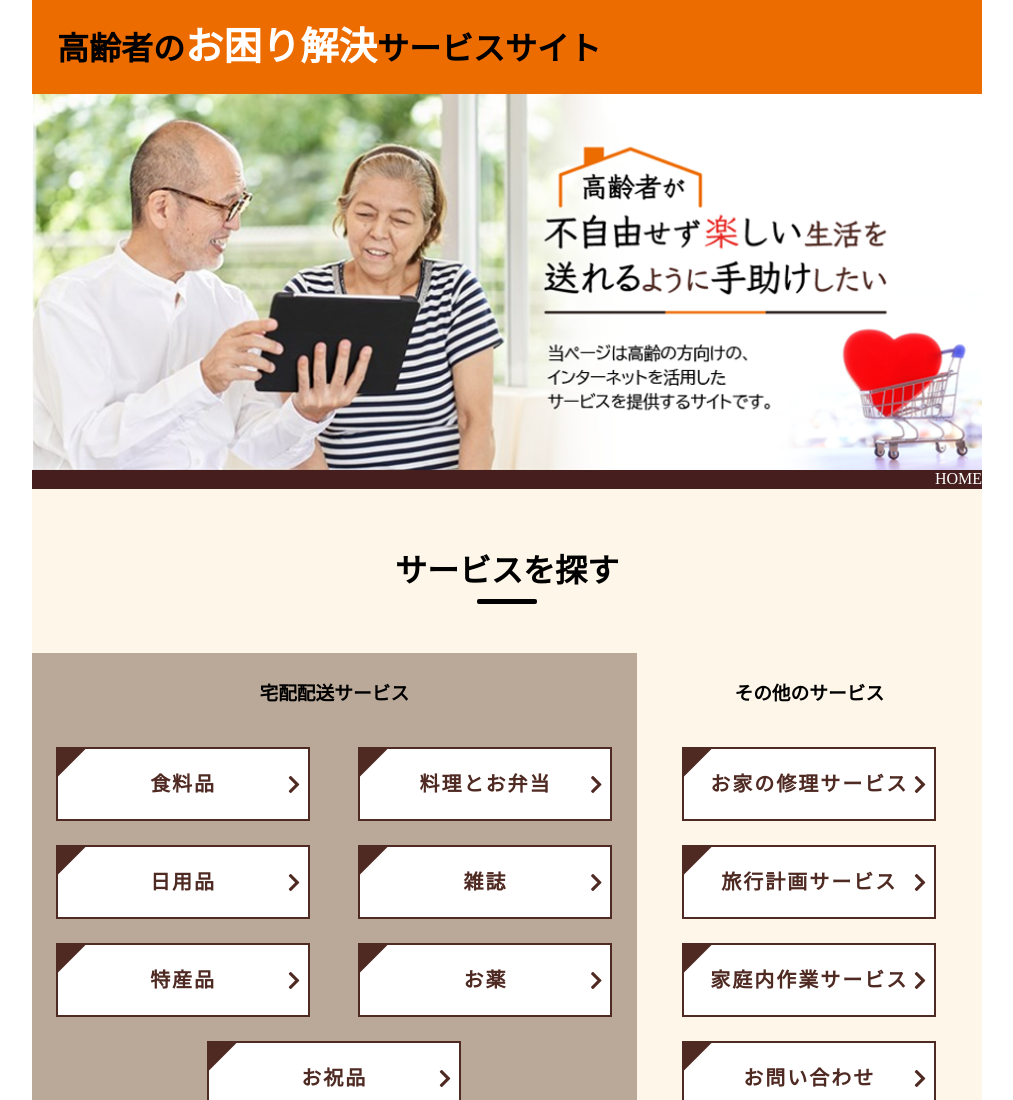
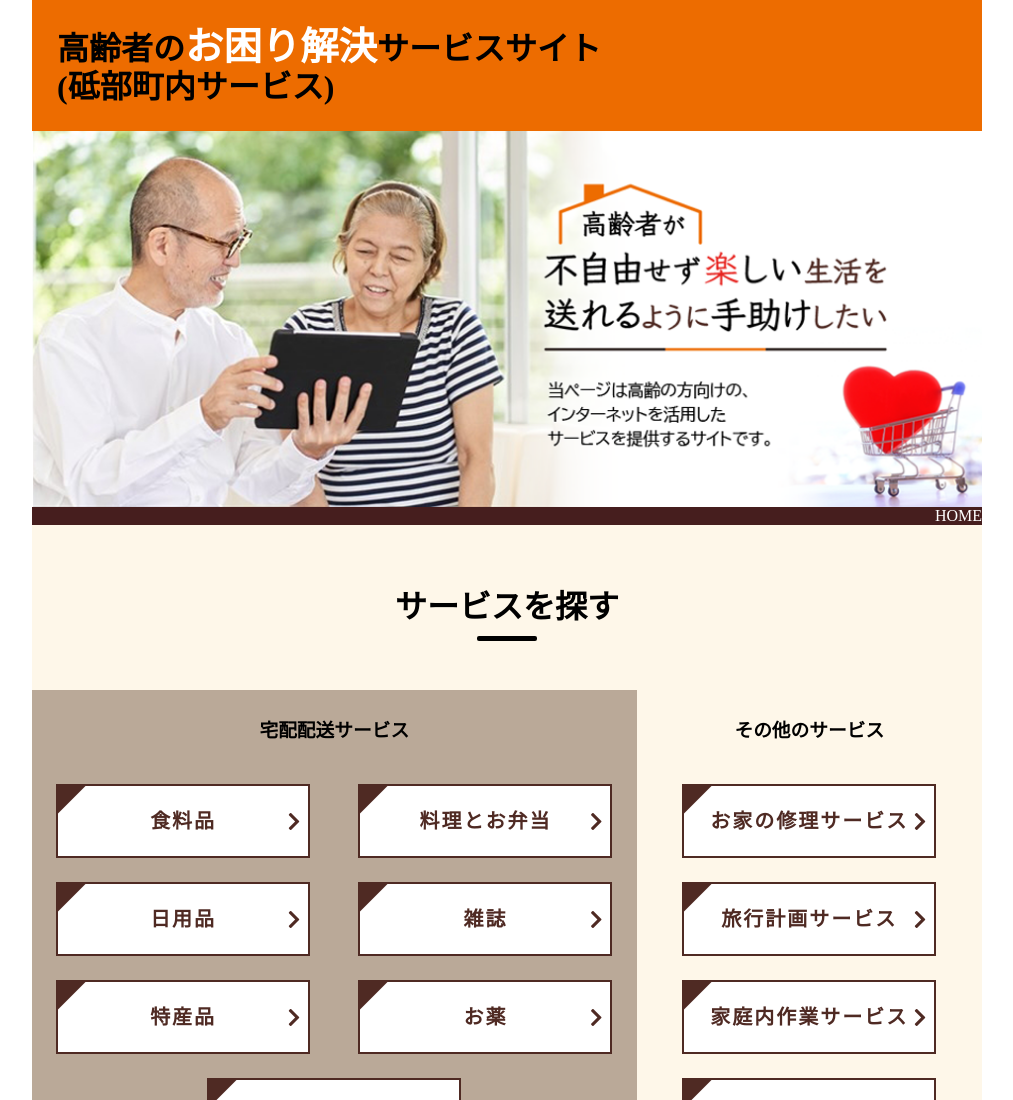
Before and after one commit to satochibi/EnrichmentSupportSystemForTheElderly, a website: page index.html in a window 1280 px wide. Shown: the top 1100 px of the page, without its empty margins (133-1146 px from the left). Drawn offline with Linux system fonts and the light colour scheme.

Commit message:
タイトルを変更

```diff
--- a/index.html
+++ b/index.html
@@ -5,7 +5,7 @@
     <meta charset="UTF-8">
     <meta http-equiv="X-UA-Compatible" content="IE=edge">
     <meta name="viewport" content="width=device-width, initial-scale=1.0">
-    <title>高齢者のお困り解決サービスサイト</title>
+    <title>高齢者のお困り解決砥部町内サービスサイト</title>
     <link rel="stylesheet" href="./css/normalize.css">
     <link rel="stylesheet" href="./css/styles.css">
     <link rel="stylesheet" href="https://cdnjs.cloudflare.com/ajax/libs/font-awesome/5.15.4/css/all.min.css">
@@ -14,7 +14,7 @@
 <body>
     <div class="container">
         <header>
-            <h1><a href="./index.html">高齢者の<span>お困り解決</span>サービスサイト</a></h1>
+            <h1><a href="./index.html">高齢者の<span>お困り解決</span>サービスサイト<br>(砥部町内サービス)</a></h1>
         </header>
 
         <div class="banner">
```
Also changed, not shown: obento.html (+2 -2 lines).
